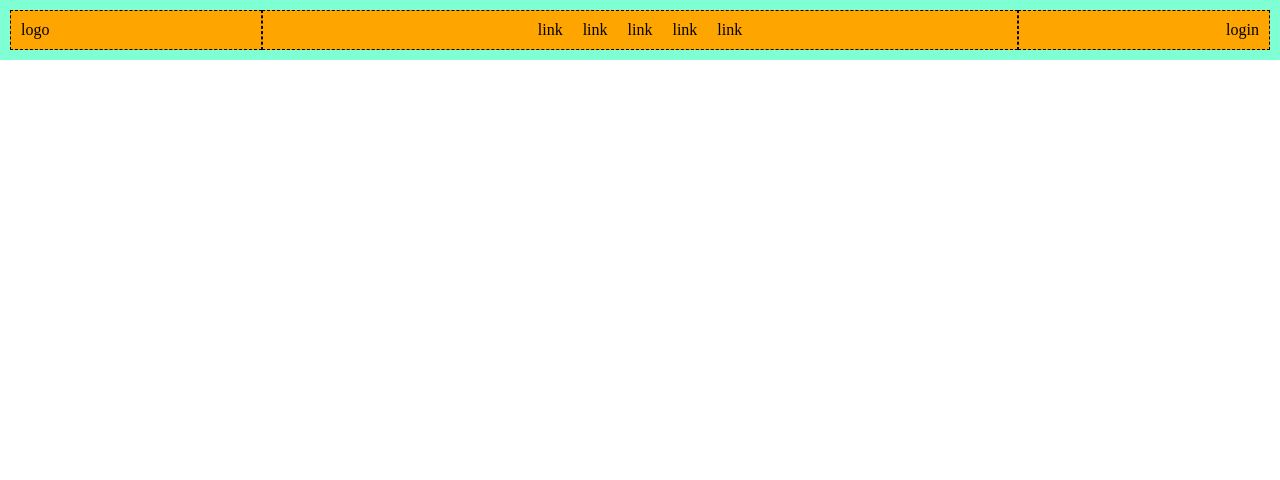
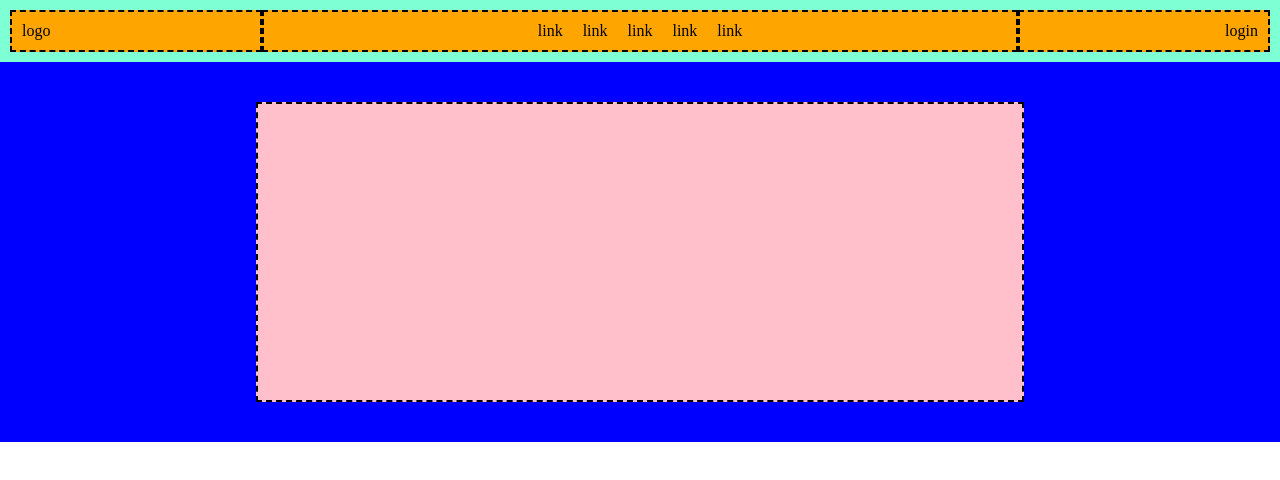
Before and after one commit to DrKillex/htmlcss-struttura-discord, a plain HTML site: page index.html in a window 1280 px wide. Drawn offline with Linux system fonts and the light colour scheme.

Commit message:
header ok

```diff
--- a/css/style.css
+++ b/css/style.css
@@ -12,18 +12,27 @@
     background-color: orange;
 }
 
-.debug header {
+.debug .nav-container {
     background-color: aquamarine;
+}
+
+.debug .dashed {
+    border: 2px dashed black;
+}
+
+.debug .container-banner {
+    background-color: blue;
+}
+
+.debug .container-banner div {
+    background-color: pink;
+    height: 300px;
 }
 
 /* body */
 
 
 /* header */
-
-header {
-    padding: 10px;
-}
 
 nav {
     justify-content: space-between;
@@ -48,10 +57,15 @@ ul.flex {
     width: 20%;
 }
 
-ul.flex li, .flex >div {
+.nav-container, ul.flex li, .flex >div {
     padding: 10px;
 }
 
-.flex >div, ul.flex {
-    border: 1px dashed black;
+.container-banner {
+    padding: 40px 0;
 }
+
+.container-banner div {
+    width: 60%;
+    margin: 0 auto;
+}
--- a/index.html
+++ b/index.html
@@ -11,17 +11,26 @@
 <body class="debug">
     <!-- header -->
     <header>
+        <!-- nav -->
+        <div class="nav-container">
             <nav class="flex">
-            <div>logo</div>
-            <ul class="flex">
+                <div class="dashed">logo</div>
+                <ul class="flex dashed">
                     <li>link</li>
                     <li>link</li>
                     <li>link</li>
                     <li>link</li>
                     <li>link</li>
                 </ul>
-            <div>login</div>
+                <div class="dashed">login</div>
             </nav>
+        </div>
+        <!-- /nav -->
+        <!-- banner -->
+        <div class="container-banner">
+            <div class="dashed"></div>
+        </div>
+        <!-- /banner -->
     </header>
     <!-- /header -->
     <!-- main -->
```
Lines whose indentation alone changed are shown as unchanged.
